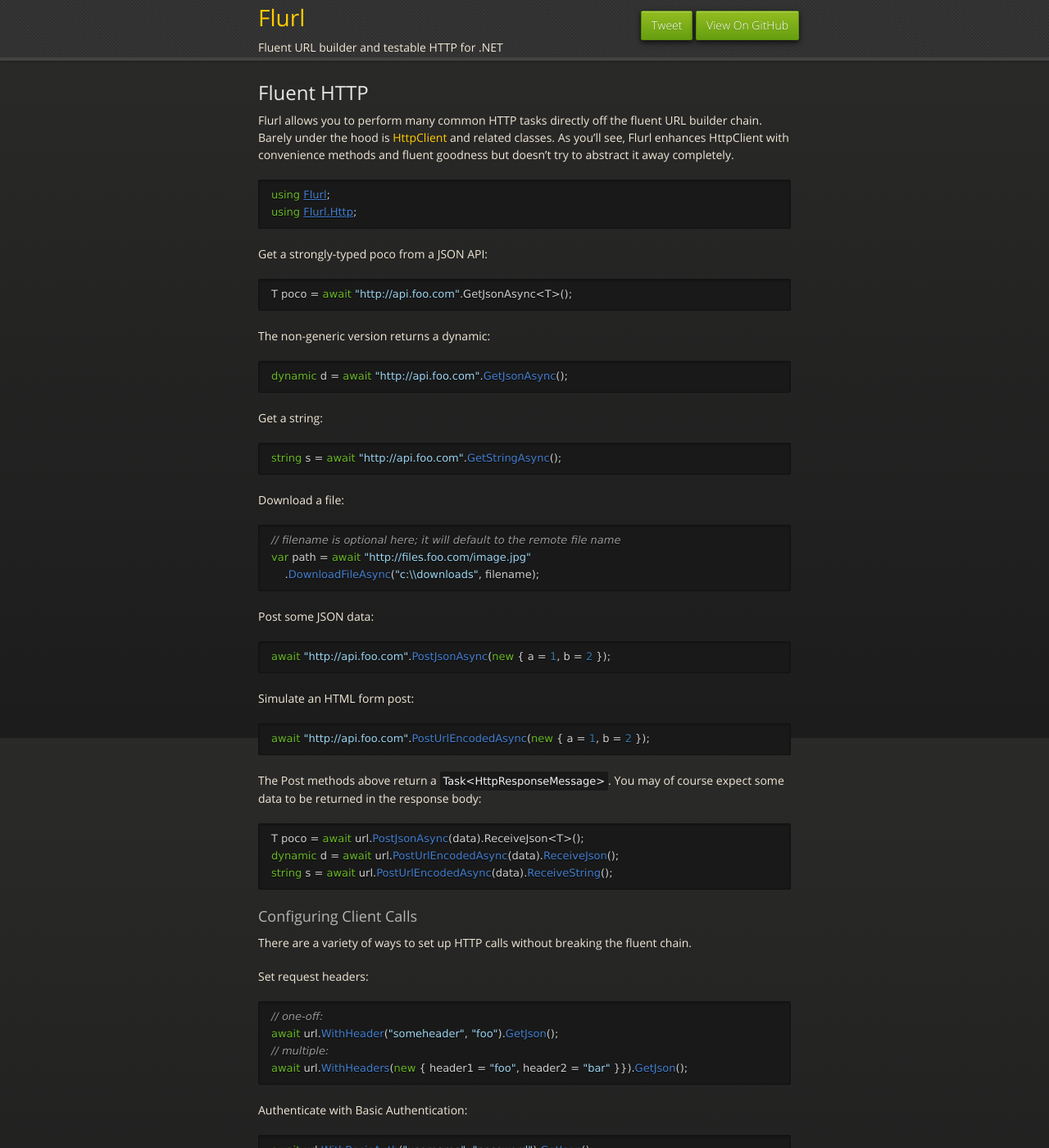
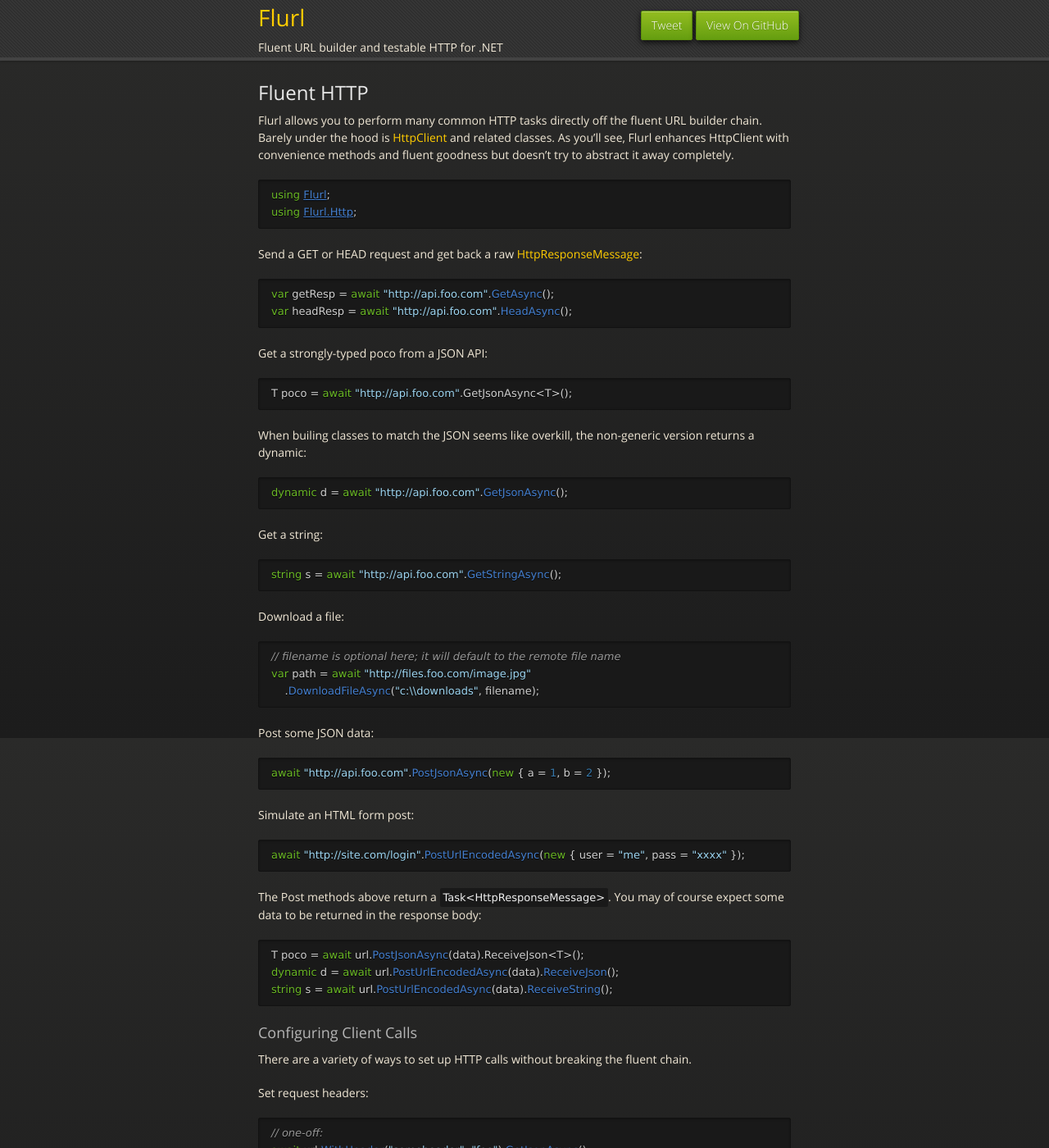
Before and after one commit to tmenier/Flurl, a Jekyll site: the page built from fluent-http.md, in a window 1280 px wide and 1400 px high. Shown: the whole window at 82% size. Built offline with Jekyll 4.4.1, drawn with Linux system fonts in a browser that asks for light colours; nearby versions of some CDN libraries; Markdown is read by kramdown in place of the engine named in the settings; comment, search, counter and statistics services are not loaded.

Commit message:
just some text changes

`````diff
--- a/fluent-http.md
+++ b/fluent-http.md
@@ -11,13 +11,20 @@
 using Flurl.Http;
 ````
 
+Send a GET or HEAD request and get back a raw [HttpResponseMessage](http://msdn.microsoft.com/en-us/library/system.net.http.httpresponsemessage):
+
+````c#
+var getResp = await "http://api.foo.com".GetAsync();
+var headResp = await "http://api.foo.com".HeadAsync();
+````
+
 Get a strongly-typed poco from a JSON API:
 
 ````c#
 T poco = await "http://api.foo.com".GetJsonAsync<T>();
 ````
 
-The non-generic version returns a dynamic:
+When builing classes to match the JSON seems like overkill, the non-generic version returns a dynamic:
 
 ````c#
 dynamic d = await "http://api.foo.com".GetJsonAsync();
@@ -46,7 +53,7 @@
 Simulate an HTML form post:
 
 ````c#
-await "http://api.foo.com".PostUrlEncodedAsync(new { a = 1, b = 2 });
+await "http://site.com/login".PostUrlEncodedAsync(new { user = "me", pass = "xxxx" });
 ````
 
 The Post methods above return a `Task<HttpResponseMessage>`. You may of course expect some data to be returned in the response body:
@@ -65,9 +72,9 @@
 
 ````c#
 // one-off:
-await url.WithHeader("someheader", "foo").GetJson();
+await url.WithHeader("someheader", "foo").GetJsonAsync();
 // multiple:
-await url.WithHeaders(new { header1 = "foo", header2 = "bar" }}).GetJson();
+await url.WithHeaders(new { header1 = "foo", header2 = "bar" }}).GetJsonAsync();
 ````
 
 Authenticate with Basic Authentication:
`````
Also changed, not shown: index.md (+2 -2 lines).
